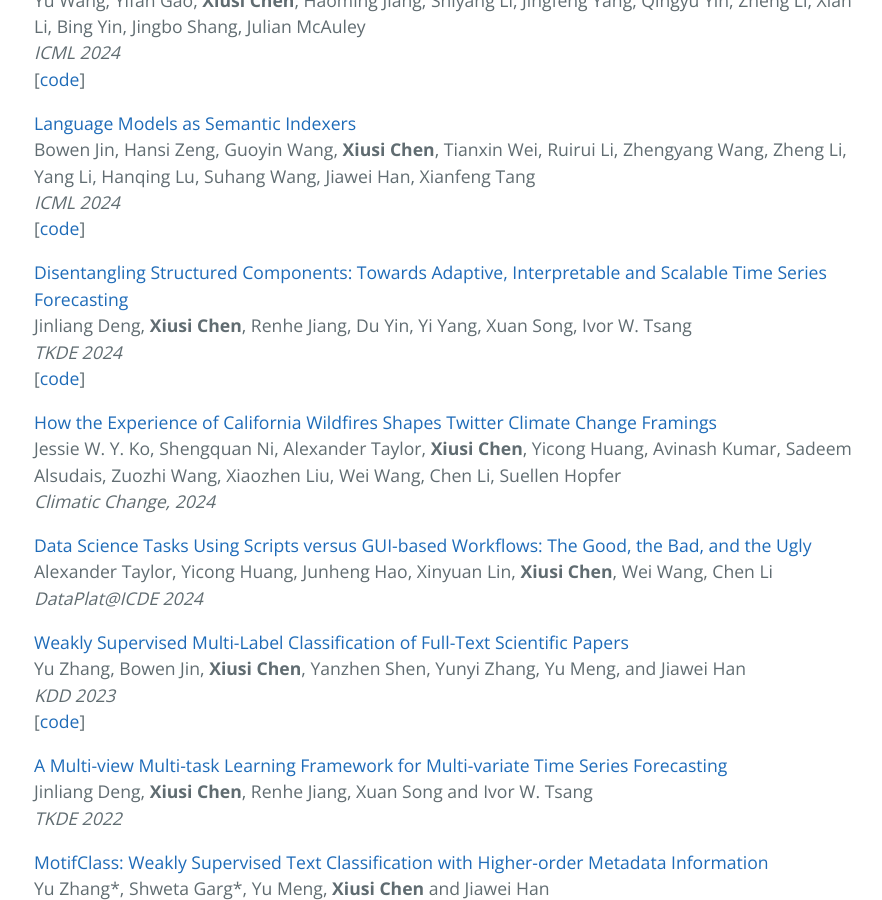
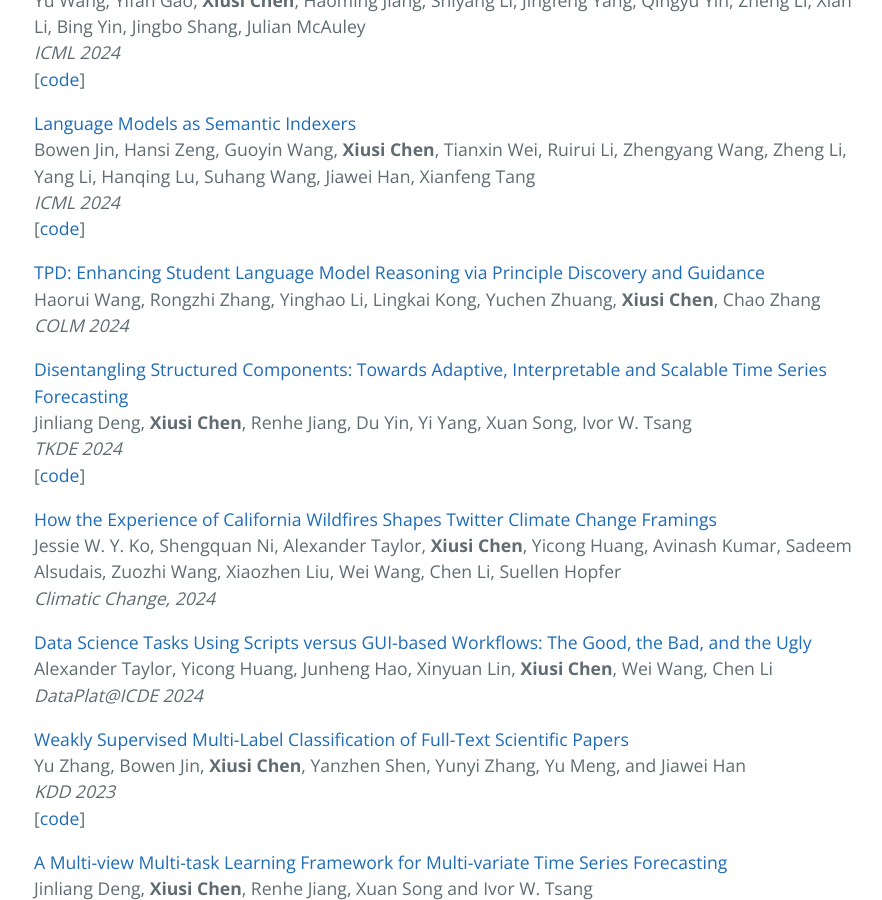
Before and after one commit to xiusic/xiusic.github.io, a Jekyll site: the page built from index.md, in a window 1280 px wide and 900 px high, scrolled down 2625 px. Shown: the whole window, without its empty margins (190-1072 px from the left). Built offline with Jekyll 4.4.1, drawn with Linux system fonts in a browser that asks for light colours; our own code applies the rules of GitHub Pages for plain Markdown files.

Commit message:
Update index.md

```diff
--- a/index.md
+++ b/index.md
@@ -102,6 +102,10 @@ _ICML 2024_
 Bowen Jin, Hansi Zeng, Guoyin Wang, **Xiusi Chen**, Tianxin Wei, Ruirui Li, Zhengyang Wang, Zheng Li, Yang Li, Hanqing Lu, Suhang Wang, Jiawei Han, Xianfeng Tang
 _ICML 2024_
 \[[code](https://github.com/PeterGriffinJin/LMIndexer)\]
+
+[TPD: Enhancing Student Language Model Reasoning via Principle Discovery and Guidance](https://arxiv.org/pdf/2401.13849)
+Haorui Wang, Rongzhi Zhang, Yinghao Li, Lingkai Kong, Yuchen Zhuang, **Xiusi Chen**, Chao Zhang
+_COLM 2024_
 
 [Disentangling Structured Components: Towards Adaptive, Interpretable and Scalable Time Series Forecasting](https://ieeexplore.ieee.org/abstract/document/10457027)
 Jinliang Deng, **Xiusi Chen**, Renhe Jiang, Du Yin, Yi Yang, Xuan Song, Ivor W. Tsang
```
